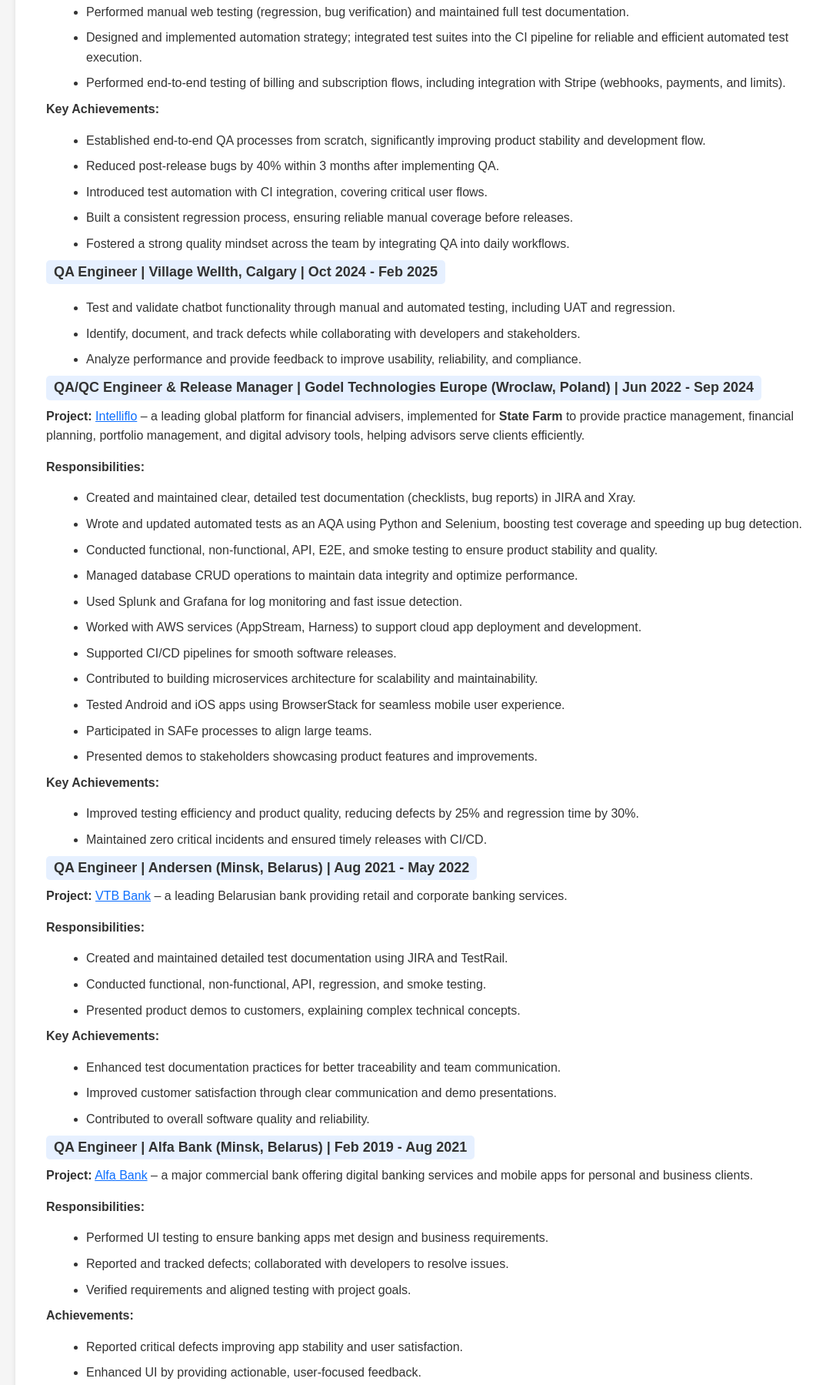
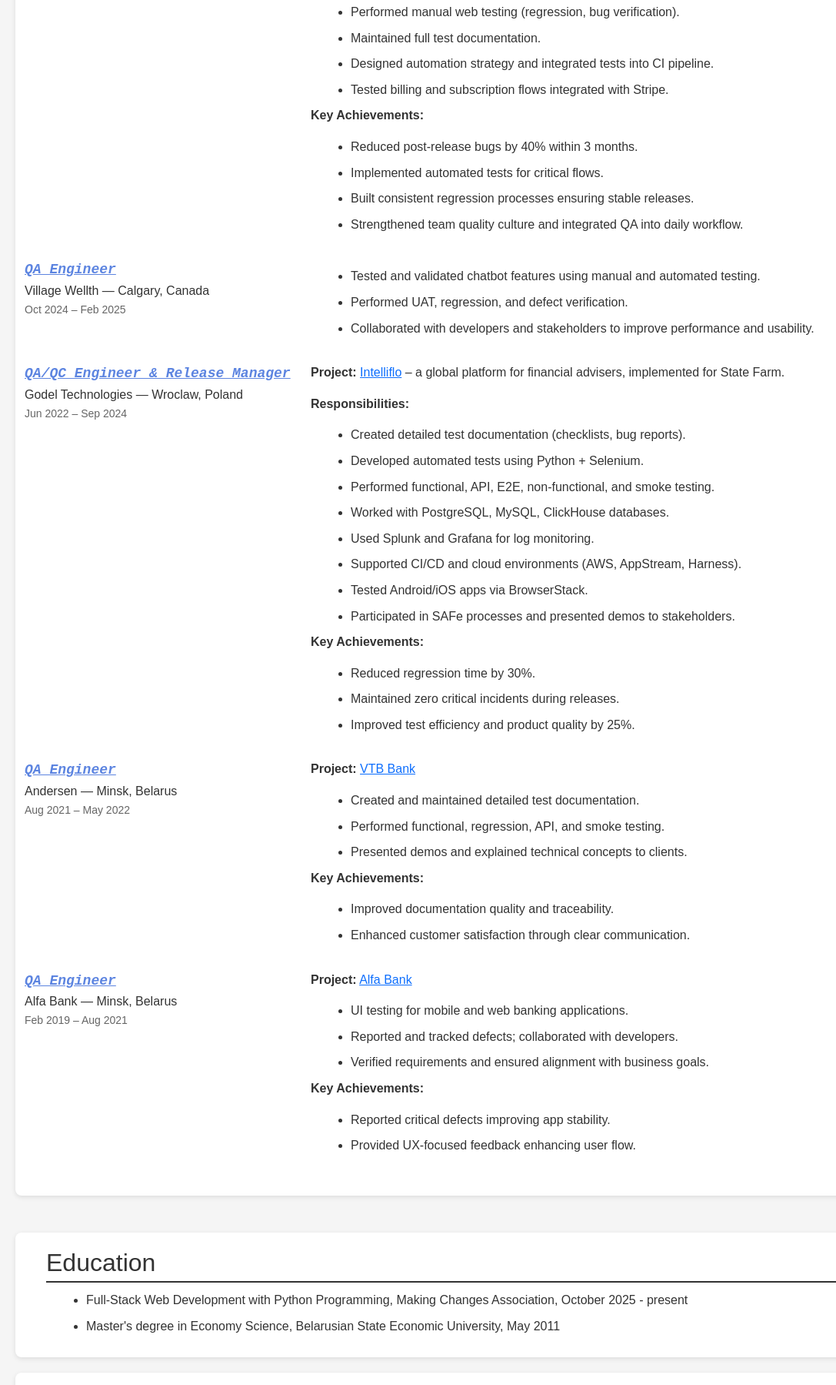
Before and after one commit to OlgaLishko2/OlgaLishko.github.io, a plain HTML site: page index.html in a window 1280 px wide. Shown: the part 1352-3151 px from the top of the page at 77% size, without its empty margins (62-1149 px from the left). Drawn offline with nearby package versions, Linux system fonts and the light colour scheme.

Commit message:
change prof exp

```diff
--- a/index.html
+++ b/index.html
@@ -28,12 +28,14 @@
 
 
     <main class="container mt-4">
+          <!-- summary  -->
         <section class="summary">
             <h2>Summary</h2>
 
             <p>QA Engineer with 6 years of experience in manual and automated testing, primarily on FinTech projects and startups, where I built QA processes from the ground up. Passionate about improving user experience, creating clear test documentation, and collaborating closely with developers and product teams. Currently based in Calgary and retraining as a Full-Stack Developer through WIT, updating my skills and gaining hands-on experience with modern development practices.</p>
         </section>
 
+        <!-- technologies  -->
         <section class="technologies mb-4">
             <div class="d-flex align-items-center">
         <img src="selenium.png" class="img-fluid" style="height:50px;" alt="Selenium">
@@ -65,98 +67,147 @@
 
         </section>
 
-        <section class="experience">
-            <h2>Professional Experience</h2>
+    <!-- experience  -->
+<section class="experience container my-5">
+    <h2 class="mb-4">Professional Experience</h2>
 
-    <div class="job">
-        <h5 class="job-title">Sr. QA/QC Engineer | Maildoso - Startup (San Francisco, USA) | Jan 2025 - Jun 2025</h5>
-        <p><b>Project:</b> <a href="https://getmaildoso.com" target="_blank">Maildoso</a> – a cold-email platform helping B2B teams and agencies automate mailbox setup, manage campaigns, and improve deliverability.</p>
+    <!-- Job 1 -->
+    <div class="row mb-4">
+        <div class="col-md-4">
+            <div class="job-left">
+                <div class="job-title">Sr. QA/QC Engineer</div>
+                <div class="job-company">Maildoso — San Francisco, USA</div>
+                <div class="job-dates">Jan 2025 – Jun 2025</div>
+            </div>
+        </div>
+        <div class="col-md-8">
+            <p><b>Project:</b> <a href="https://getmaildoso.com" target="_blank">Maildoso</a> – a cold-email platform helping B2B teams automate mailbox setup, campaigns, and deliverability.</p>
 
             <p><b>Responsibilities:</b></p>
             <ul>
-            <li>Built the QA process from scratch in a startup.</li>
-            <li>Performed manual web testing (regression, bug verification) and maintained full test documentation.</li>
-            <li>Designed and implemented automation strategy; integrated test suites into the CI pipeline for reliable and efficient automated test execution.</li>
-            <li>Performed end-to-end testing of billing and subscription flows, including integration with Stripe (webhooks, payments, and limits).</li>
+                <li>Built QA processes from scratch in a startup environment.</li>
+                <li>Performed manual web testing (regression, bug verification).</li>
+                <li>Maintained full test documentation.</li>
+                <li>Designed automation strategy and integrated tests into CI pipeline.</li>
+                <li>Tested billing and subscription flows integrated with Stripe.</li>
             </ul>
+
             <p><b>Key Achievements:</b></p>
             <ul>
-            <li>Established end-to-end QA processes from scratch, significantly improving product stability and development flow.</li>
-            <li>Reduced post-release bugs by 40% within 3 months after implementing QA.</li>
-            <li>Introduced test automation with CI integration, covering critical user flows.</li>
-            <li>Built a consistent regression process, ensuring reliable manual coverage before releases.</li>
-            <li>Fostered a strong quality mindset across the team by integrating QA into daily workflows.</li>
+                <li>Reduced post-release bugs by 40% within 3 months.</li>
+                <li>Implemented automated tests for critical flows.</li>
+                <li>Built consistent regression processes ensuring stable releases.</li>
+                <li>Strengthened team quality culture and integrated QA into daily workflow.</li>
             </ul>
         </div>
+    </div>
 
-    <div class="job">
-        <h5 class="job-title">QA Engineer | Village Wellth, Calgary | Oct 2024 - Feb 2025</h5>
+    <!-- Job 2 -->
+    <div class="row mb-4">
+        <div class="col-md-4">
+            <div class="job-left">
+                <div class="job-title">QA Engineer</div>
+                <div class="job-company">Village Wellth — Calgary, Canada</div>
+                <div class="job-dates">Oct 2024 – Feb 2025</div>
+            </div>
+        </div>
+        <div class="col-md-8">
             <ul>
-            <li>Test and validate chatbot functionality through manual and automated testing, including UAT and regression.</li>
-            <li>Identify, document, and track defects while collaborating with developers and stakeholders.</li>
-            <li>Analyze performance and provide feedback to improve usability, reliability, and compliance.</li>
+                <li>Tested and validated chatbot features using manual and automated testing.</li>
+                <li>Performed UAT, regression, and defect verification.</li>
+                <li>Collaborated with developers and stakeholders to improve performance and usability.</li>
             </ul>
         </div>
+    </div>
 
-    <div class="job">
-        <h5 class="job-title">QA/QC Engineer & Release Manager | Godel Technologies Europe (Wroclaw, Poland) | Jun 2022 - Sep 2024</h5>
-        <p><b>Project:</b> <a href="https://www.intelliflo.com" target="_blank">Intelliflo</a> – a leading global platform for financial advisers, implemented for <b>State Farm</b> to provide practice management, financial planning, portfolio management, and digital advisory tools, helping advisors serve clients efficiently.</p>
+    <!-- Job 3 -->
+    <div class="row mb-4">
+        <div class="col-md-4">
+            <div class="job-left">
+                <div class="job-title">QA/QC Engineer & Release Manager</div>
+                <div class="job-company">Godel Technologies — Wroclaw, Poland</div>
+                <div class="job-dates">Jun 2022 – Sep 2024</div>
+            </div>
+        </div>
+        <div class="col-md-8">
+            <p><b>Project:</b> <a href="https://www.intelliflo.com" target="_blank">Intelliflo</a> – a global platform for financial advisers, implemented for State Farm.</p>
+
             <p><b>Responsibilities:</b></p>
             <ul>
-            <li>Created and maintained clear, detailed test documentation (checklists, bug reports) in JIRA and Xray.</li>
-            <li>Wrote and updated automated tests as an AQA using Python and Selenium, boosting test coverage and speeding up bug detection.</li>
-            <li>Conducted functional, non-functional, API, E2E, and smoke testing to ensure product stability and quality.</li>
-            <li>Managed database CRUD operations to maintain data integrity and optimize performance.</li>
-            <li>Used Splunk and Grafana for log monitoring and fast issue detection.</li>
-            <li>Worked with AWS services (AppStream, Harness) to support cloud app deployment and development.</li>
-            <li>Supported CI/CD pipelines for smooth software releases.</li>
-            <li>Contributed to building microservices architecture for scalability and maintainability.</li>
-            <li>Tested Android and iOS apps using BrowserStack for seamless mobile user experience.</li>
-            <li>Participated in SAFe processes to align large teams.</li>
-            <li>Presented demos to stakeholders showcasing product features and improvements.</li>
+                <li>Created detailed test documentation (checklists, bug reports).</li>
+                <li>Developed automated tests using Python + Selenium.</li>
+                <li>Performed functional, API, E2E, non-functional, and smoke testing.</li>
+                <li>Worked with PostgreSQL, MySQL, ClickHouse databases.</li>
+                <li>Used Splunk and Grafana for log monitoring.</li>
+                <li>Supported CI/CD and cloud environments (AWS, AppStream, Harness).</li>
+                <li>Tested Android/iOS apps via BrowserStack.</li>
+                <li>Participated in SAFe processes and presented demos to stakeholders.</li>
             </ul>
+
             <p><b>Key Achievements:</b></p>
             <ul>
-            <li>Improved testing efficiency and product quality, reducing defects by 25% and regression time by 30%.</li>
-            <li>Maintained zero critical incidents and ensured timely releases with CI/CD.</li>
+                <li>Reduced regression time by 30%.</li>
+                <li>Maintained zero critical incidents during releases.</li>
+                <li>Improved test efficiency and product quality by 25%.</li>
             </ul>
         </div>
+    </div>
 
-    <div class="job">
-        <h5 class="job-title">QA Engineer | Andersen (Minsk, Belarus) | Aug 2021 - May 2022</h5>
-        <p><b>Project:</b> <a href="https://www.vtb.com/" target="_blank">VTB Bank</a> – a leading Belarusian bank providing retail and corporate banking services.</p>
-        <p><b>Responsibilities:</b></p>
+    <!-- Job 4 -->
+    <div class="row mb-4">
+        <div class="col-md-4">
+            <div class="job-left">
+                <div class="job-title">QA Engineer</div>
+                <div class="job-company">Andersen — Minsk, Belarus</div>
+                <div class="job-dates">Aug 2021 – May 2022</div>
+            </div>
+        </div>
+        <div class="col-md-8">
+            <p><b>Project:</b> <a href="https://www.vtb.com/" target="_blank">VTB Bank</a></p>
+
             <ul>
-            <li>Created and maintained detailed test documentation using JIRA and TestRail.</li>
-            <li>Conducted functional, non-functional, API, regression, and smoke testing.</li>
-            <li>Presented product demos to customers, explaining complex technical concepts.</li>
+                <li>Created and maintained detailed test documentation.</li>
+                <li>Performed functional, regression, API, and smoke testing.</li>
+                <li>Presented demos and explained technical concepts to clients.</li>
             </ul>
+
             <p><b>Key Achievements:</b></p>
             <ul>
-            <li>Enhanced test documentation practices for better traceability and team communication.</li>
-            <li>Improved customer satisfaction through clear communication and demo presentations.</li>
-            <li>Contributed to overall software quality and reliability.</li>
+                <li>Improved documentation quality and traceability.</li>
+                <li>Enhanced customer satisfaction through clear communication.</li>
             </ul>
         </div>
+    </div>
 
-    <div class="job">
-        <h5 class="job-title">QA Engineer | Alfa Bank (Minsk, Belarus) | Feb 2019 - Aug 2021</h5>
-        <p><b>Project:</b> <a href="https://alfabank.com" target="_blank">Alfa Bank</a> – a major commercial bank offering digital banking services and mobile apps for personal and business clients.</p>
-        <p><b>Responsibilities:</b></p>
+    <!-- Job 5 -->
+    <div class="row mb-4">
+        <div class="col-md-4">
+            <div class="job-left">
+                <div class="job-title">QA Engineer</div>
+                <div class="job-company">Alfa Bank — Minsk, Belarus</div>
+                <div class="job-dates">Feb 2019 – Aug 2021</div>
+            </div>
+        </div>
+        <div class="col-md-8">
+            <p><b>Project:</b> <a href="https://alfabank.com" target="_blank">Alfa Bank</a></p>
+
             <ul>
-            <li>Performed UI testing to ensure banking apps met design and business requirements.</li>
-            <li>Reported and tracked defects; collaborated with developers to resolve issues.</li>
-            <li>Verified requirements and aligned testing with project goals.</li>
+                <li>UI testing for mobile and web banking applications.</li>
+                <li>Reported and tracked defects; collaborated with developers.</li>
+                <li>Verified requirements and ensured alignment with business goals.</li>
             </ul>
-        <p><b>Achievements:</b></p>
+
+            <p><b>Key Achievements:</b></p>
             <ul>
-            <li>Reported critical defects improving app stability and user satisfaction.</li>
-            <li>Enhanced UI by providing actionable, user-focused feedback.</li>
+                <li>Reported critical defects improving app stability.</li>
+                <li>Provided UX-focused feedback enhancing user flow.</li>
             </ul>
         </div>
-
+    </div>
 </section>
 
+
+        <!-- education  -->
         <section class="education">
             <h2>Education</h2>
             <ul>
@@ -164,7 +215,7 @@
                 <li>Master's degree in Economy Science, Belarusian State Economic University, May 2011</li>
             </ul>
               </section>
-
+        <!-- certifications  -->
         <section class="certifications">
             <h2>Certifications</h2>
             <ul>
--- a/style.css
+++ b/style.css
@@ -63,14 +63,25 @@ header {
 }
 
 .job-title {
+    font-size: 18px;
     font-weight: bold;
-    font-size: 18px;
-    background-color: #e6f0ff;
-    padding: 5px 10px;
-    border-radius: 5px;
-    display: inline-block;
-    margin-bottom: 8px;
+    font-style: italic;
+    text-decoration: underline;
+    color: #0f4ad2ad;
+    font-family: 'Courier New', monospace;
 }
+
+.job-company {
+    font-size: 16px;
+    color: #333;
+    font-family: Arial, sans-serif;
+}
+
+.job-dates {
+    font-size: 14px;
+    color: #666;
+}
+
 
 header h1 {
     margin: 10px 0 5px 0;
```
Lines whose indentation alone changed are shown as unchanged.
